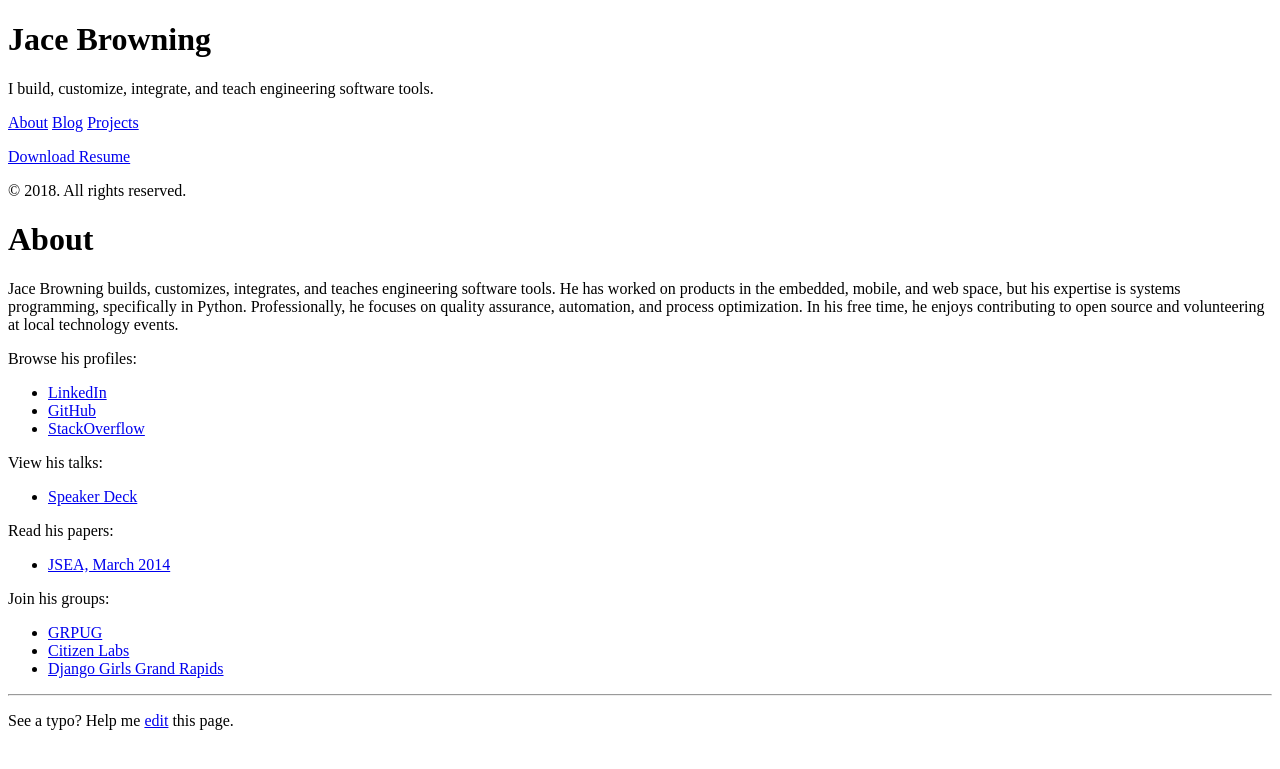
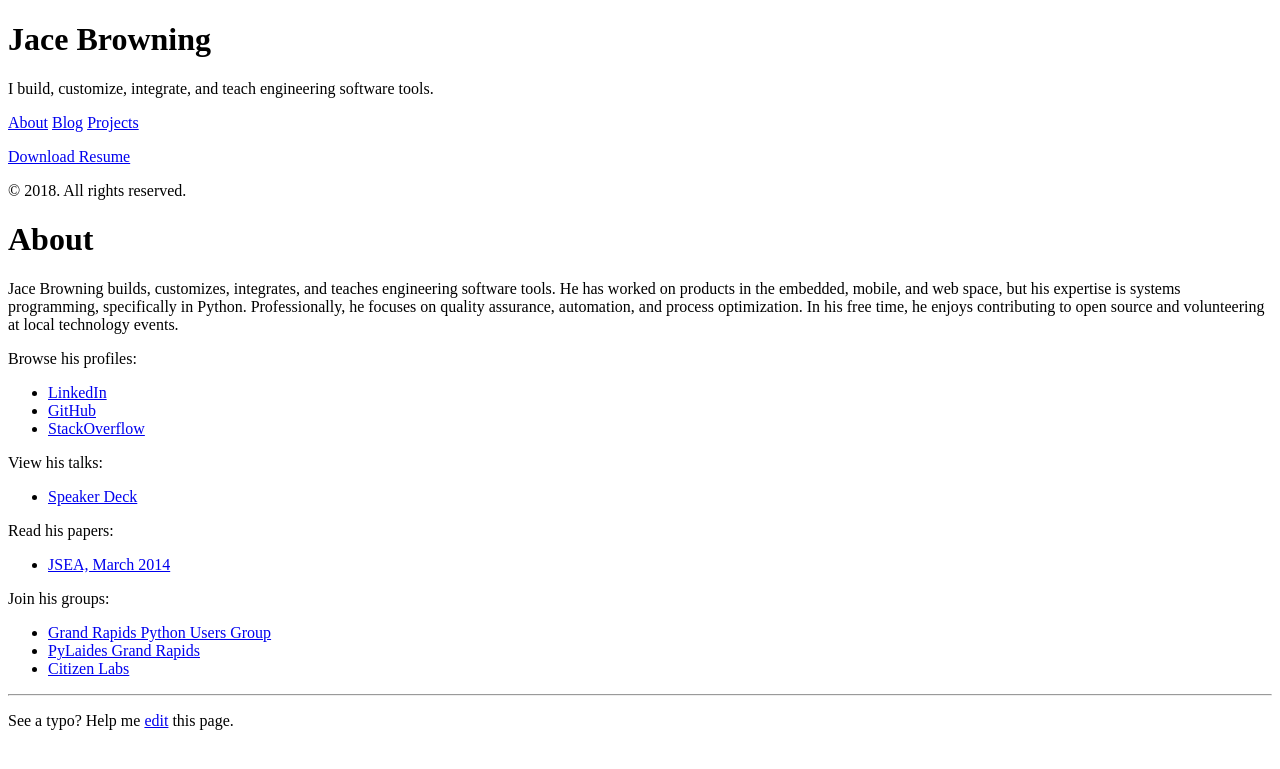
Before and after one commit to jacebrowning/jacebrowning.info, a Jekyll site: the page built from about.md, in a window 1280 px wide. Shown: the top 769 px of the page. Built offline with Jekyll 4.4.1, drawn with Linux system fonts in a browser that asks for light colours; Markdown is read by kramdown in place of the engine named in the settings.

Commit message:
Rename Django Girls to PyLadies

```diff
--- a/about.md
+++ b/about.md
@@ -21,9 +21,9 @@ Read his papers:
 
 Join his groups:
 
-* [GRPUG](https://www.meetup.com/grpython/)
-* [Citizen Labs](http://citizenlabs.org/)
-* [Django Girls Grand Rapids](https://djangogirls.org/grandrapids/)
+* [Grand Rapids Python Users Group](https://www.meetup.com/grpython/)
+* [PyLaides Grand Rapids](https://www.meetup.com/PyLadiesGrandRapids/)
+* [Citizen Labs](https://citizenlabs.org/)
 
 -----
 
```
Also changed, not shown: projects.md (+1 -1 lines).
